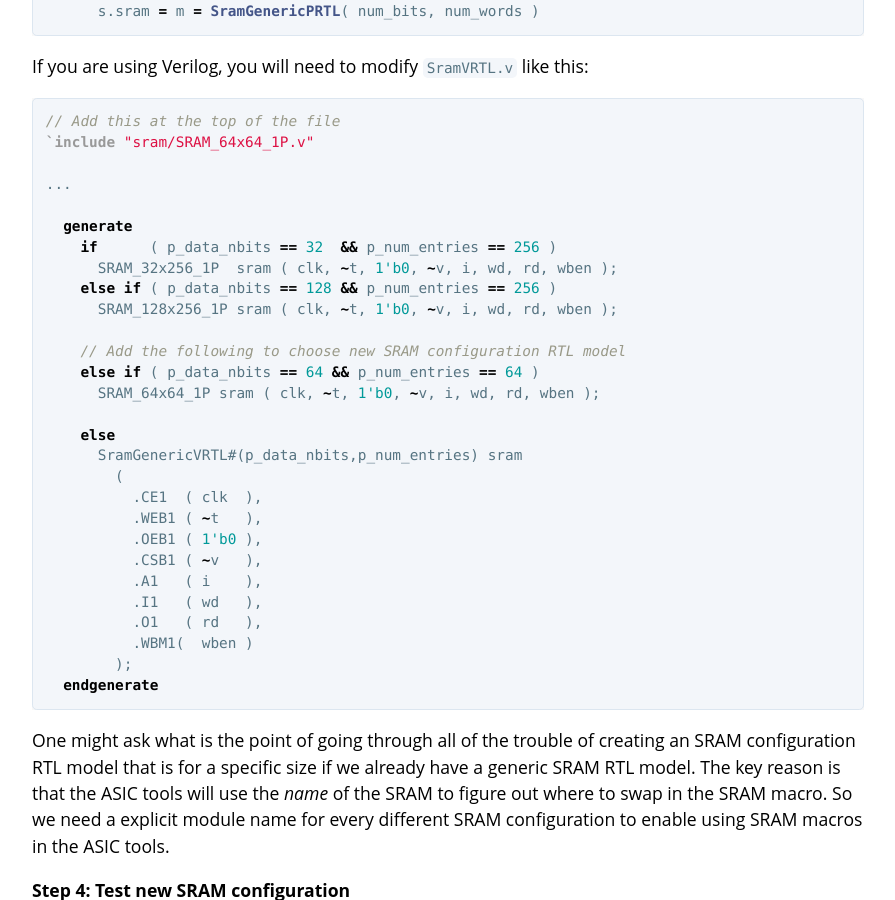
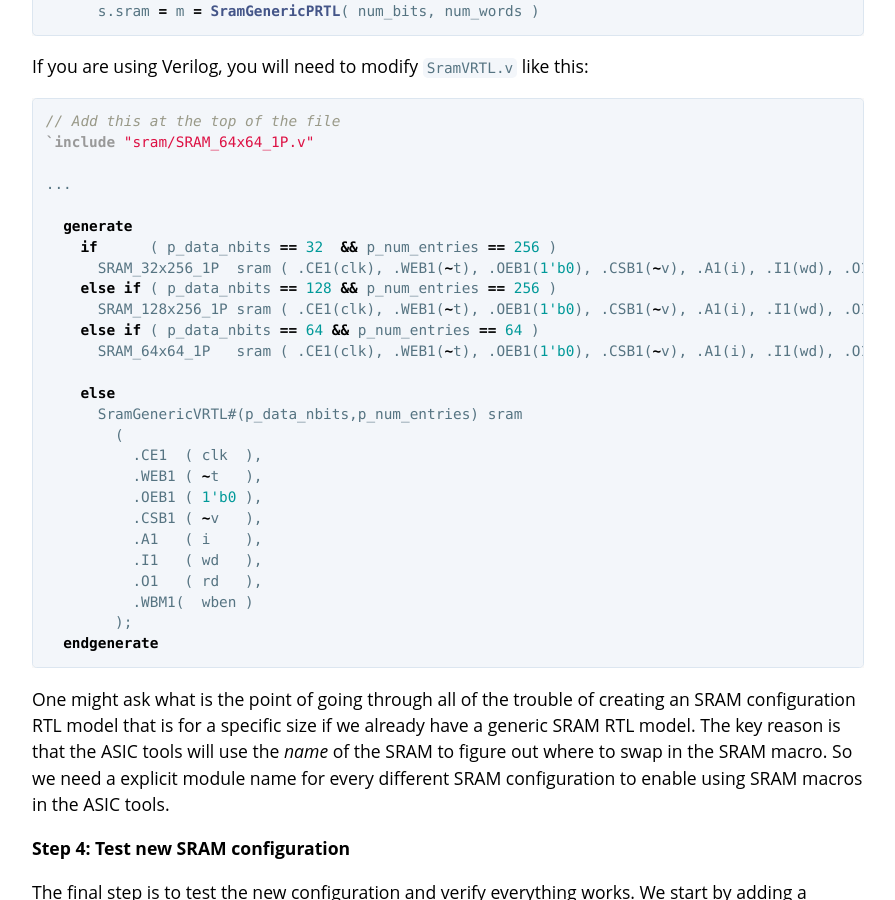
Before and after one commit to cornell-ece5745/ece5745-tut8-sram, a Jekyll site: the page built from docs/index.md, in a window 1280 px wide and 900 px high, scrolled down 19669 px. Shown: the whole window, without its empty margins (192-1087 px from the left). Built offline with Jekyll 4.4.1, drawn with Linux system fonts in a browser that asks for light colours; our own code applies the rules of GitHub Pages for plain Markdown files.

Commit message:
staff update from: ece5745-tut8-sram-0.0-716-g64189cf [ci skip]

```diff
--- a/docs/index.md
+++ b/docs/index.md
@@ -816,13 +816,11 @@ If you are using Verilog, you will need to modify `SramVRTL.v` like this:
 
   generate
     if      ( p_data_nbits == 32  && p_num_entries == 256 )
-      SRAM_32x256_1P  sram ( clk, ~t, 1'b0, ~v, i, wd, rd, wben );
+      SRAM_32x256_1P  sram ( .CE1(clk), .WEB1(~t), .OEB1(1'b0), .CSB1(~v), .A1(i), .I1(wd), .O1(rd), .WBM1(wben) );
     else if ( p_data_nbits == 128 && p_num_entries == 256 )
-      SRAM_128x256_1P sram ( clk, ~t, 1'b0, ~v, i, wd, rd, wben );
-
-    // Add the following to choose new SRAM configuration RTL model
+      SRAM_128x256_1P sram ( .CE1(clk), .WEB1(~t), .OEB1(1'b0), .CSB1(~v), .A1(i), .I1(wd), .O1(rd), .WBM1(wben) );
     else if ( p_data_nbits == 64 && p_num_entries == 64 )
-      SRAM_64x64_1P sram ( clk, ~t, 1'b0, ~v, i, wd, rd, wben );
+      SRAM_64x64_1P   sram ( .CE1(clk), .WEB1(~t), .OEB1(1'b0), .CSB1(~v), .A1(i), .I1(wd), .O1(rd), .WBM1(wben) );
 
     else
       SramGenericVRTL#(p_data_nbits,p_num_entries) sram
```
Also changed, not shown: 3 other files.
